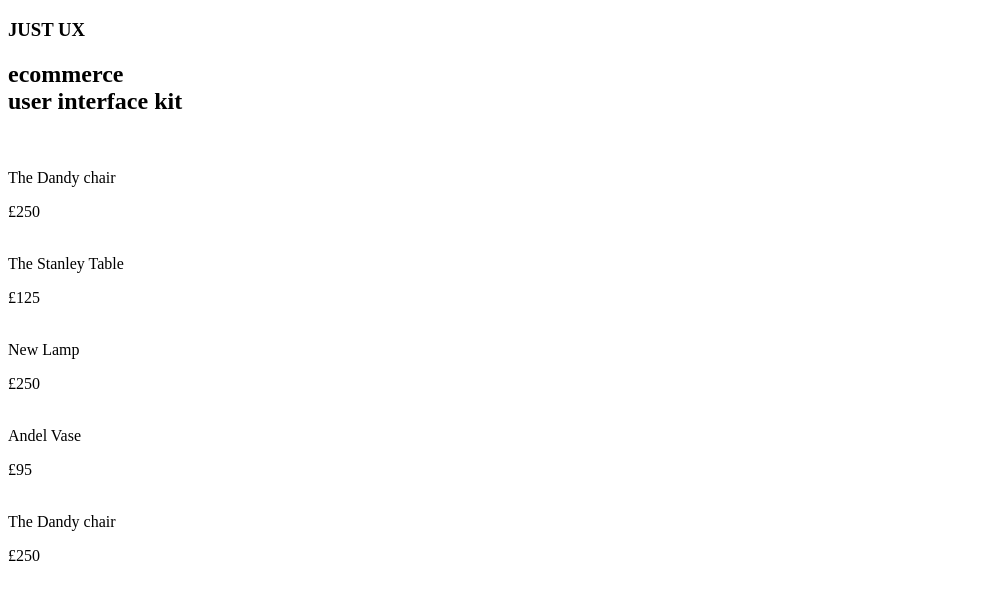
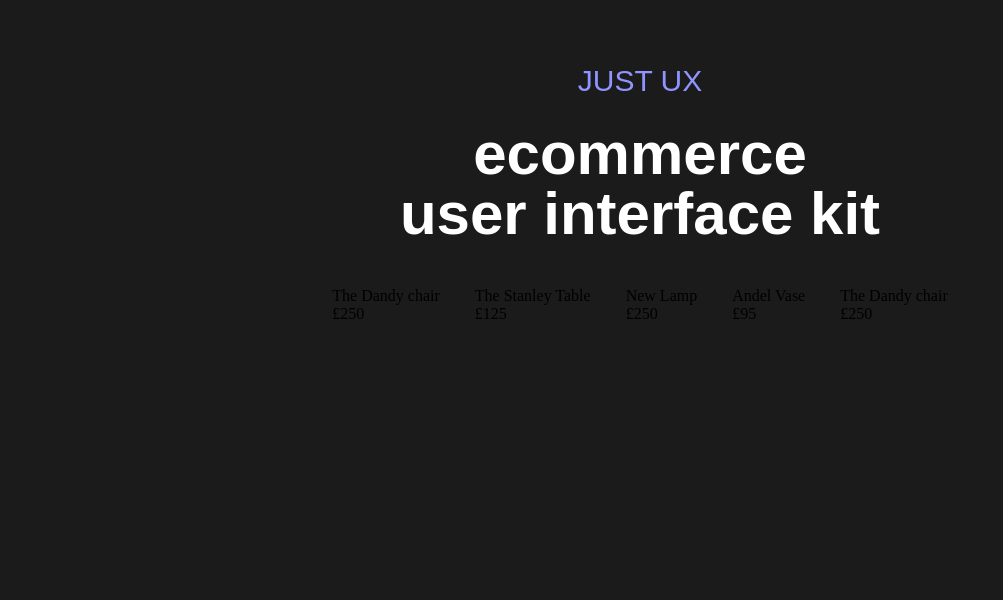
Before and after one commit to Imavicks/figma-practice, a plain HTML site: page index.html in a window 1280 px wide. Shown: the whole page, without its empty margins (0-1003 px from the left). Drawn offline with Linux system fonts and the light colour scheme; a web font is replaced by a local one.

Commit message:
style the body and header

```diff
--- a/resources/css/style.css
+++ b/resources/css/style.css
@@ -1,2 +1,44 @@
 @import url('https://fonts.googleapis.com/css2?family=Sylvester&display=swap');
 @import url('https://fonts.googleapis.com/css2?family=Satoshi&display=swap');
+
+* {
+  padding: 0;
+  margin: 0;
+  box-sizing: border-box;
+}
+
+body {
+  background-color: #1B1B1B;
+  height: 80vh;
+  width: 100vw;
+}
+
+.heading {
+  font-family: 'Sylvester', sans-serif;
+  color: rgba(143, 148, 255, 1);
+  font-weight: 400;
+  font-size: 30px;
+  vertical-align: top;
+  text-align: center;
+  margin-top: 5vw;
+}
+
+.description {
+  font-family: 'Satoshi', sans-serif;
+  color:rgba(255, 255, 255, 1);
+  margin-top: 2vw;
+  font-style: bold;
+  line-height: 1;
+  font-weight: 700;
+  font-size: 60px;
+  text-align: center;
+}
+
+.container {
+  display: flex;
+  align-items: center;
+  justify-content: center;
+  gap: 35px;
+  flex-wrap: wrap;
+  margin-top: 2vw;
+}
```
